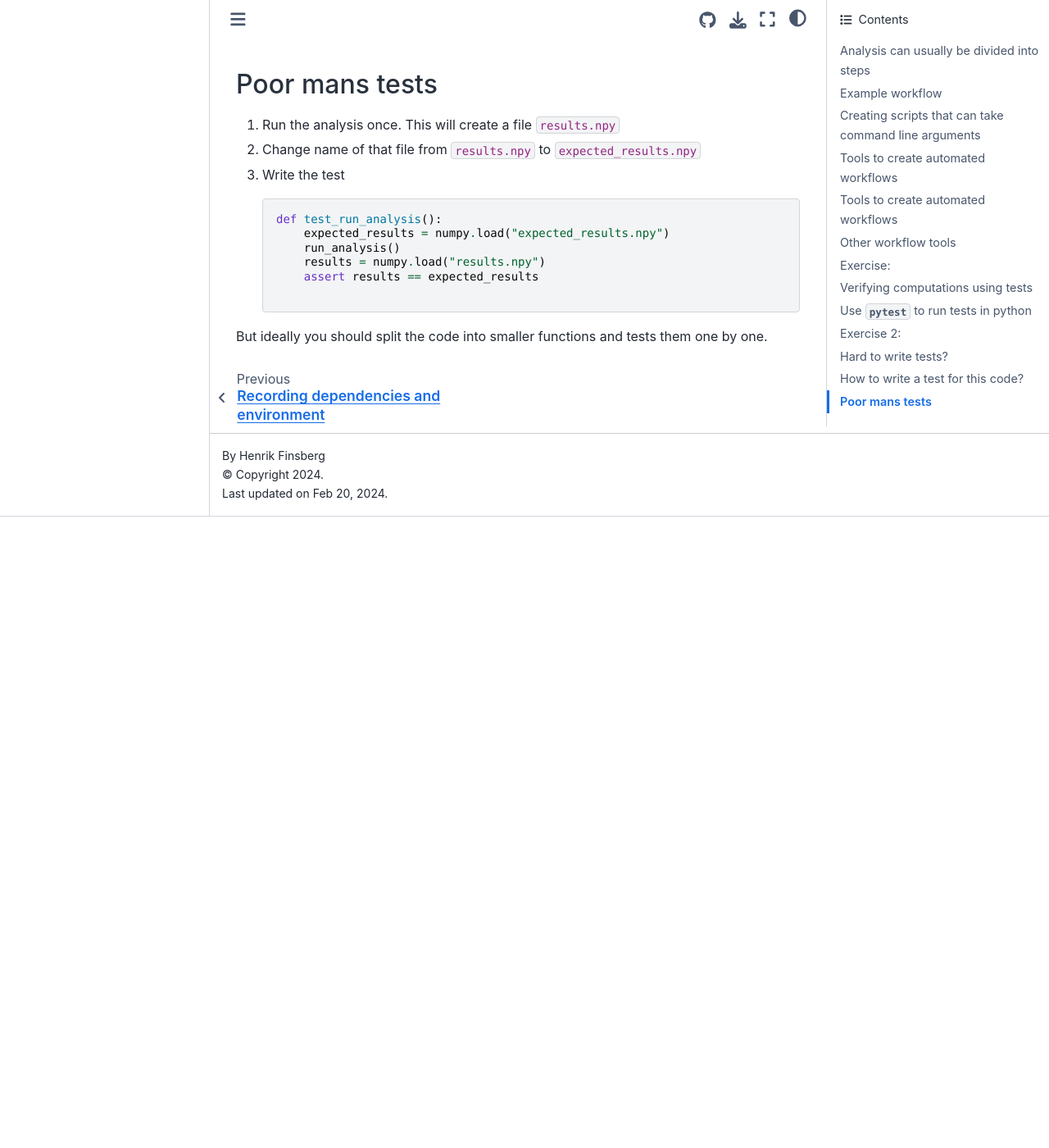
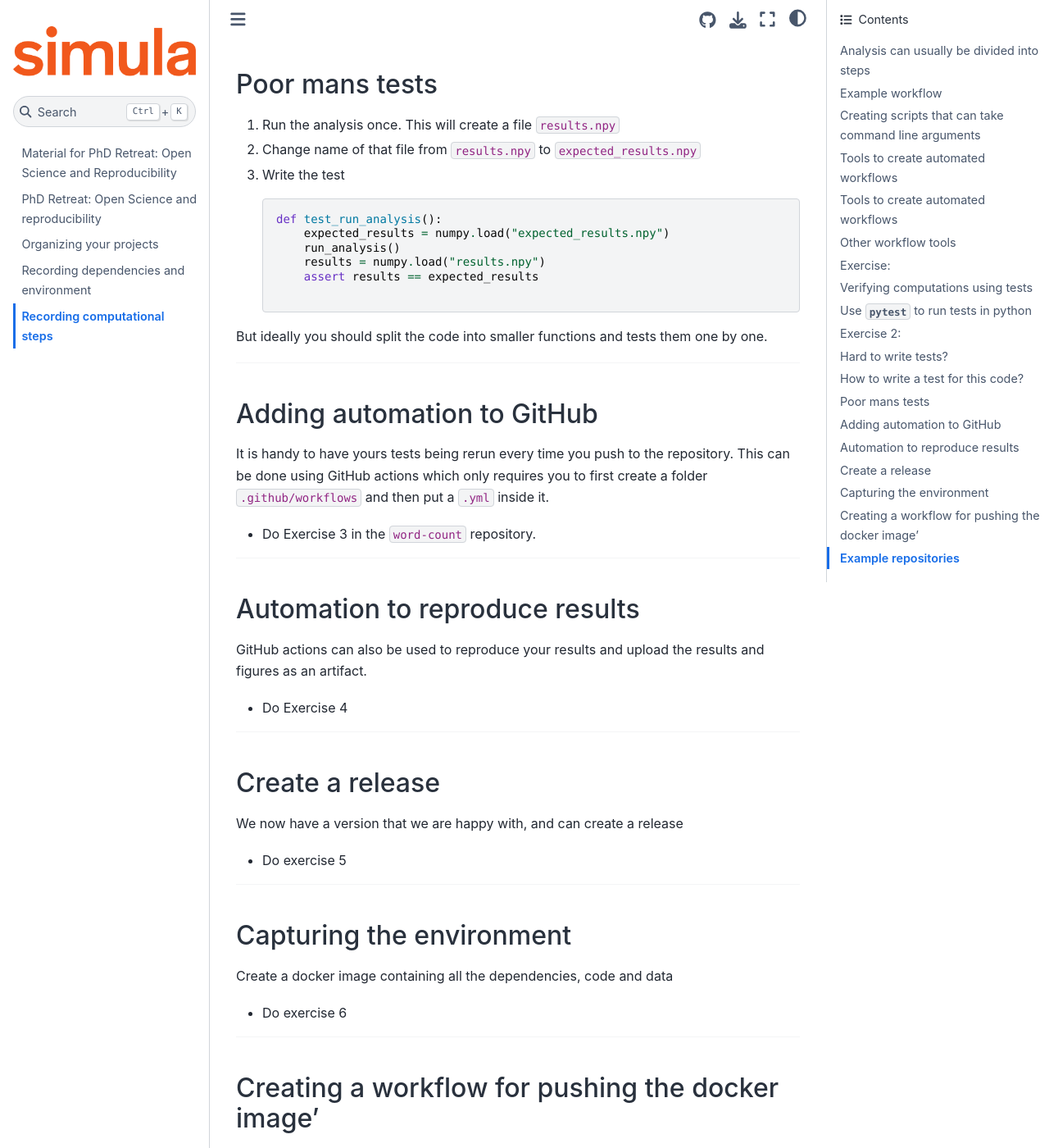
Before and after one commit to scientificcomputing/phd-retreat-190324, a Jupyter Book: the page built from docs/recording-computations.md, in a window 1280 px wide and 1400 px high, scrolled down 4299 px. Shown: the whole window at 82% size. Built offline with Jupyter Book 1.0.4 settings and Sphinx 7.4.7 and the Sphinx Book theme 1.1.4, drawn with Linux system fonts in a browser that asks for light colours; before the commit the page ends 4929 px from its top, so only the background shows below that; some of the changed text lies outside the part shown.

Commit message:
Add example repositories and summary slide

````diff
--- a/docs/recording-computations.md
+++ b/docs/recording-computations.md
@@ -159,7 +159,7 @@ def find_first_word_that_starts_with(word_list: list[str], starts_with: str) ->
 
 def test_find_first_word_that_starts_with():
     lst = ["This is a test"]
-    assert find_first_word_that_starts_with(lst, "t") == "Test"
+    assert find_first_word_that_starts_with(lst, "t") == "This"
 ```
 
 ---
@@ -224,3 +224,59 @@ Note: You are confident that the results are correct so we just want to make sur
         assert results == expected_results
 
 But ideally you should split the code into smaller functions and tests them one by one.
+
+
+---
+
+## Adding automation to GitHub
+
+It is handy to have yours tests being rerun every time you push to the repository. This can be done using GitHub actions which only requires you to first create a folder `.github/workflows` and then put a `.yml` inside it.
+
+- Do Exercise 3 in the `word-count` repository.
+
+
+---
+
+## Automation to reproduce results
+
+GitHub actions can also be used to reproduce your results and upload the results and figures as an artifact.
+
+- Do Exercise 4
+
+---
+
+## Create a release
+
+We now have a version that we are happy with, and can create a release
+
+- Do exercise 5
+
+
+---
+
+## Capturing the environment
+
+Create a docker image containing all the dependencies, code and data
+
+- Do exercise 6
+
+---
+
+## Creating a workflow for pushing the docker image'
+
+- Do exercise 7
+
+---
+
+## Example repositories
+
+- https://github.com/scientificcomputing/example-paper
+- https://github.com/scientificcomputing/example-paper-fenics
+- https://github.com/ComputationalPhysiology/automatic-motion-estimation
+- https://github.com/ComputationalPhysiology/ciucci-2024
+
+
+---
+
+![w:700 center](figures/repro_steps.jpeg)
+<p class="small-text">Image is used under a CC-BY 4.0 license. https://twitter.com/HeidiBaya/status/1579385587865649153.</p>
````
Also changed, not shown: docs/environments.md (+14 -7 lines).
